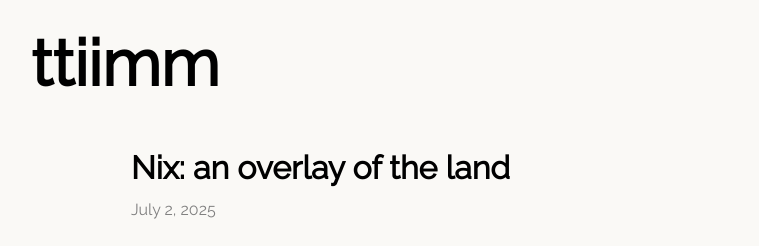
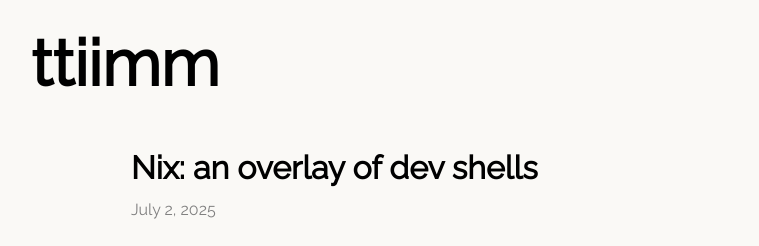
Before and after one commit to ttiimm/ttiimm.github.io, a plain HTML site: page drafts/nix-dev-shell-draft.html in a window 1280 px wide. Shown: the top 246 px of the page, without its empty margins (209-968 px from the left). Drawn offline with Linux system fonts and the light colour scheme.

Commit message:
[Blog] Fix title

```diff
--- a/drafts/nix-dev-shell-draft.html
+++ b/drafts/nix-dev-shell-draft.html
@@ -2,7 +2,7 @@
 <html lang="en">
 
 <head>
-    <title>ttiimm > blog > Nix: an overlay on dev shells</title>
+    <title>ttiimm > blog > Nix: an overlay of dev shells</title>
     <link rel="stylesheet" type="text/css" href="/main.css" />
     <link rel="stylesheet" type="text/css" href="https://fonts.googleapis.com/css?family=Raleway" />
 </head>
@@ -13,7 +13,7 @@
     </div>
 
     <div class="container-body">
-        <h2>Nix: an overlay of the land</h2>
+        <h2>Nix: an overlay of dev shells</h2>
         <p class="subheading">July 2, 2025</p>
 
         <p>Ahoy, maties--</p>
```
